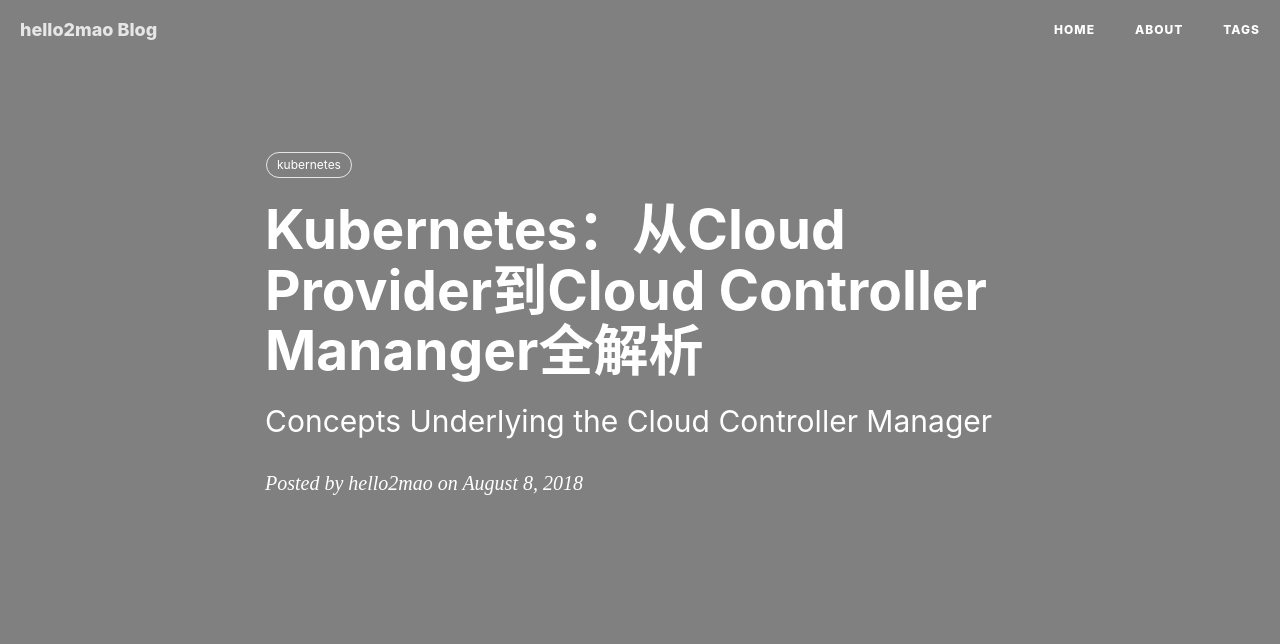
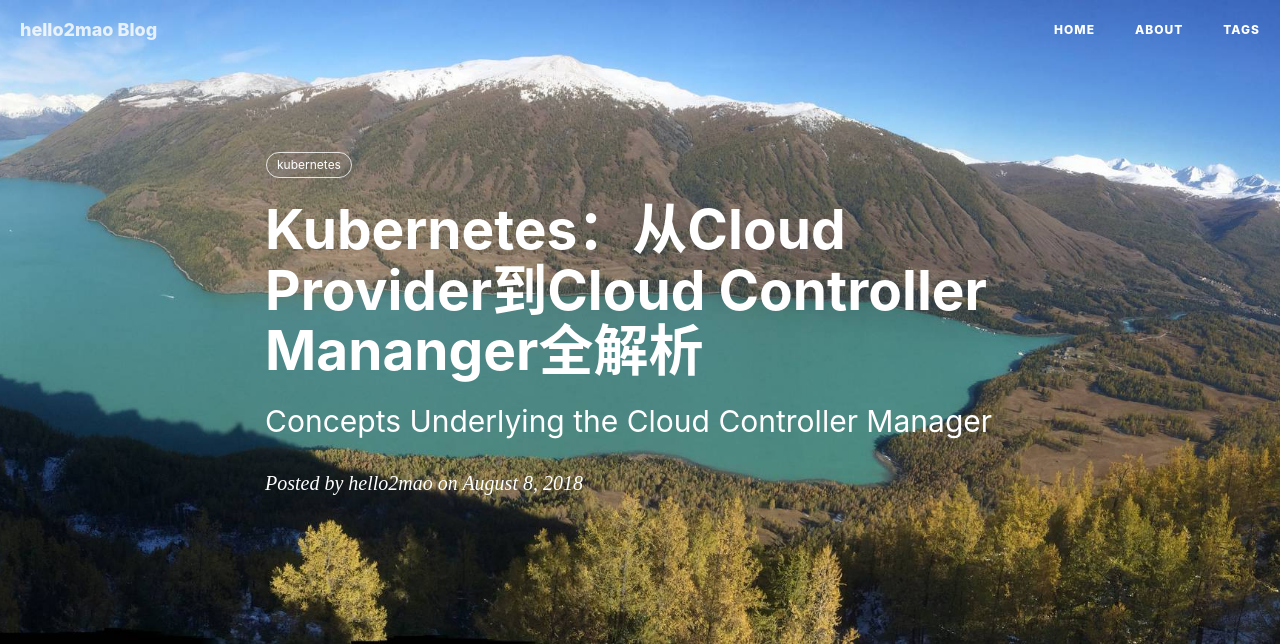
Before and after one commit to hello2mao/hello2mao.github.io, a Jekyll site: the page built from _posts/2018-08-08-from-cloudprovider-to-ccm.md, in a window 1280 px wide. Shown: the top 644 px of the page. Built offline with Jekyll 4.4.1, drawn with Linux system fonts in a browser that asks for light colours; nearby versions of some CDN libraries; comment, search, counter and statistics services are not loaded; grey boxes are pictures that could not be loaded.

Commit message:
Lazy push: 2019年 2月 4日 星期一 15时35分05秒 CST

```diff
--- a/_layouts/post.html
+++ b/_layouts/post.html
@@ -5,7 +5,7 @@
 <!-- Post Header -->
 <style type="text/css">
     header.intro-header{
-        background-image: url('{% if page.header-img %}{{ page.header-img }}{% else %}{{ site.header-img }}{% endif %}')
+        background-image: url('{{ site.baseurl }}/{% if page.header-img %}{{ page.header-img }}{% else %}{{ site.header-img }}{% endif %}')
     }
 </style>
 <header class="intro-header" >
```
